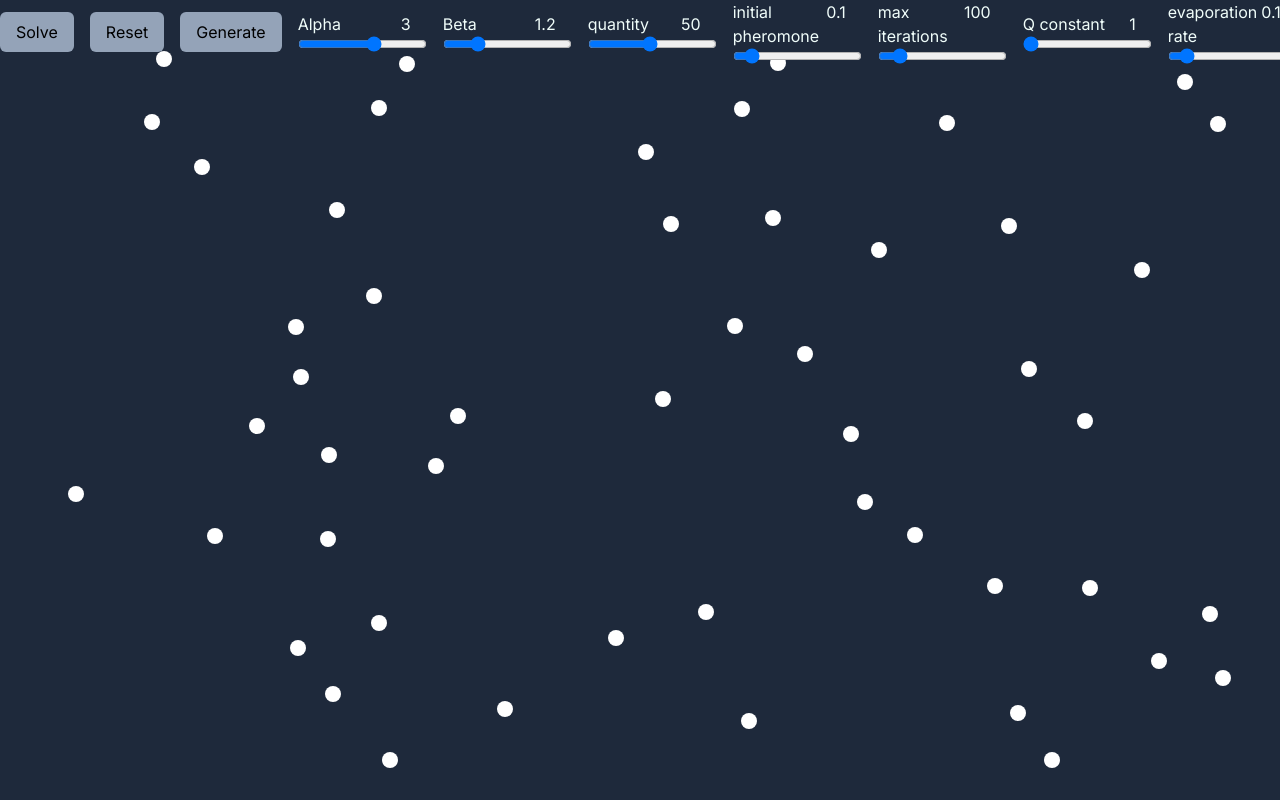
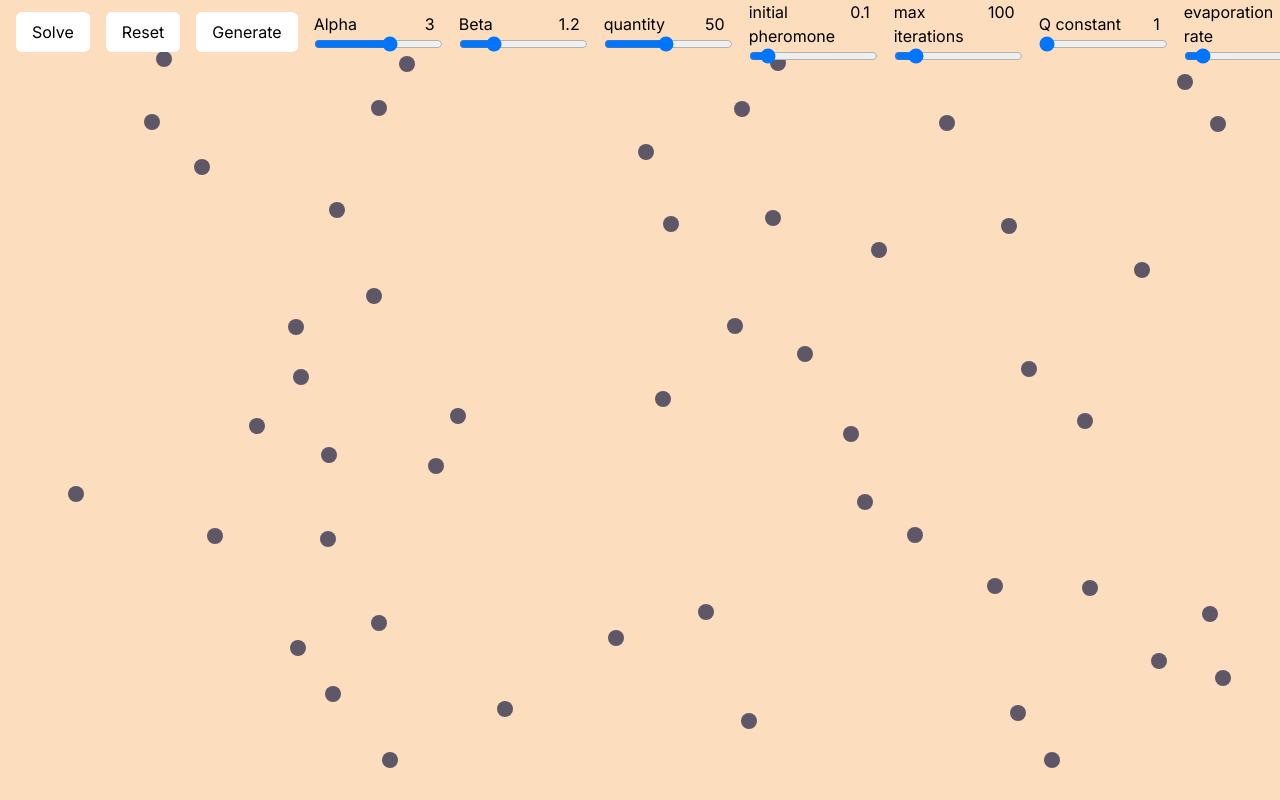
Before and after one commit to WarlockJa/tsp-ant-colony-optimization, a Next.js app: page / in a window 1280 px wide. Built offline with nearby package versions, Linux system fonts and the light colour scheme.

Commit message:
css light/dark

```diff
--- a/src/app/components/ACOConrtols/ACOControls.tsx
+++ b/src/app/components/ACOConrtols/ACOControls.tsx
@@ -32,9 +32,9 @@ export default function ACOControls() {
   const [, resetSelectedPoints] = useAtom(writeOnlyResetSelectedPointsAtom);
 
   return (
-    <nav className="fixed left-0 top-0 flex gap-4 items-center z-20">
+    <nav className="fixed left-0 top-0 right-0 flex gap-4 px-4 items-center z-20">
       <button
-        className="rounded-md bg-slate-400 hover:bg-slate-200 transition-colors py-2 px-4"
+        className="rounded-md bg-button_bg dark:bg-dark_button_bg hover:bg-hover_color transition-colors py-2 px-4"
         title="Start ACO sequence"
         onClick={() => {
           setSolveFlagTrue();
@@ -44,7 +44,7 @@ export default function ACOControls() {
         Solve
       </button>
       <button
-        className="rounded-md bg-slate-400 hover:bg-slate-200 transition-colors py-2 px-4"
+        className="rounded-md bg-button_bg dark:bg-dark_button_bg hover:bg-hover_color transition-colors py-2 px-4"
         title="Reset values"
         onClick={() => {
           setSolveFlagFalse();
@@ -57,7 +57,7 @@ export default function ACOControls() {
         Reset
       </button>
       <button
-        className="rounded-md bg-slate-400 hover:bg-slate-200 transition-colors py-2 px-4"
+        className="rounded-md bg-button_bg dark:bg-dark_button_bg hover:bg-hover_color transition-colors py-2 px-4"
         title="Generate new dots"
         onClick={() => {
           setMapGenerateFlagFalse();
@@ -70,8 +70,8 @@ export default function ACOControls() {
       >
         Generate
       </button>
-      <div className="flex flex-col text-teal-50">
-        <div className="flex justify-between pr-4">
+      <div className="flex flex-col text-font_color dark:text-dark_font_color w-1/6">
+        <div className="flex justify-between pr-2">
           <label htmlFor="ACOControls__input--alpha">Alpha</label>
           <label htmlFor="ACOControls__input--alpha">{parameters.alpha}</label>
         </div>
@@ -90,8 +90,8 @@ export default function ACOControls() {
           }
         />
       </div>
-      <div className="flex flex-col text-teal-50">
-        <div className="flex justify-between pr-4">
+      <div className="flex flex-col text-font_color dark:text-dark_font_color w-1/6">
+        <div className="flex justify-between pr-2">
           <label htmlFor="ACOControls__input--beta">Beta</label>
           <label htmlFor="ACOControls__input--beta">{parameters.beta}</label>
         </div>
@@ -107,9 +107,9 @@ export default function ACOControls() {
           }
         />
       </div>
-      <div className="flex flex-col text-teal-50">
-        <div className="flex justify-between pr-4">
-          <label htmlFor="ACOControls__input--quantity">quantity</label>
+      <div className="flex flex-col text-font_color dark:text-dark_font_color w-1/6">
+        <div className="flex justify-between pr-2">
+          <label htmlFor="ACOControls__input--quantity">quantity </label>
           <label htmlFor="ACOControls__input--quantity">
             {parameters.quantity}
           </label>
@@ -128,8 +128,8 @@ export default function ACOControls() {
           }
         />
       </div>
-      <div className="flex flex-col text-teal-50">
-        <div className="flex justify-between pr-4">
+      <div className="flex flex-col text-font_color dark:text-dark_font_color w-1/6">
+        <div className="flex justify-between pr-2">
           <label htmlFor="ACOControls__input--quantity">
             initial pheromone
           </label>
@@ -152,8 +152,8 @@ export default function ACOControls() {
           }
         />
       </div>
-      <div className="flex flex-col text-teal-50">
-        <div className="flex justify-between pr-4">
+      <div className="flex flex-col text-font_color dark:text-dark_font_color w-1/6">
+        <div className="flex justify-between pr-2">
           <label htmlFor="ACOControls__input--maxIterations">
             max iterations
           </label>
@@ -175,9 +175,9 @@ export default function ACOControls() {
           }
         />
       </div>
-      <div className="flex flex-col text-teal-50">
-        <div className="flex justify-between pr-4">
-          <label htmlFor="ACOControls__input--q0">Q constant</label>
+      <div className="flex flex-col text-font_color dark:text-dark_font_color w-1/6">
+        <div className="flex justify-between pr-2">
+          <label htmlFor="ACOControls__input--q0">Q constant </label>
           <label htmlFor="ACOControls__input--q0">{parameters.q0}</label>
         </div>
         <input
@@ -195,8 +195,8 @@ export default function ACOControls() {
           }
         />
       </div>
-      <div className="flex flex-col text-teal-50">
-        <div className="flex justify-between pr-4">
+      <div className="flex flex-col text-font_color dark:text-dark_font_color w-1/6">
+        <div className="flex justify-between pr-2">
           <label htmlFor="ACOControls__input--evaporationRate">
             evaporation rate
           </label>
--- a/src/app/components/ACOHeatmap/ACOHeatmap.tsx
+++ b/src/app/components/ACOHeatmap/ACOHeatmap.tsx
@@ -122,7 +122,7 @@ export default function ACOHeatmap({ screenRatio }: { screenRatio: number }) {
 
   return (
     <>
-      <div className="absolute left-0 top-12 bg-black bg-opacity-40 p-4 text-teal-50 rounded">
+      <div className="absolute left-0 top-12 bg-menu bg-opacity-40 p-4 text-menu_font_color rounded">
         <div>Best Route: {bestRoute.length}</div>
         <div>Iteration N: {iterationsCounter}</div>
         <div>
--- a/src/app/components/AntMap/AntMap.tsx
+++ b/src/app/components/AntMap/AntMap.tsx
@@ -37,8 +37,8 @@ export default function AntMap() {
             }}
             className={`h-[1em] w-[1em] rounded-full absolute ${
               selectedPoints.pointA === index || selectedPoints.pointB === index
-                ? "bg-green-400"
-                : "bg-white"
+                ? "bg-selected_dot_color"
+                : "bg-dot_color dark:bg-dark_dot_color"
             } cursor-pointer z-10`}
             onClick={() => {
               index !== selectedPoints.pointA &&
--- a/src/app/page.tsx
+++ b/src/app/page.tsx
@@ -2,7 +2,7 @@ import ACO from "./components/ACO";
 
 export default function Home() {
   return (
-    <main className="min-h-screen relative bg-slate-800 overflow-hidden">
+    <main className="min-h-screen relative bg-primary dark:bg-dark_primary overflow-hidden">
       <ACO />
     </main>
   );
--- a/src/app/utils/Line.tsx
+++ b/src/app/utils/Line.tsx
@@ -12,7 +12,7 @@ export default function Line({
   y1,
   x2,
   y2,
-  color = "#fdf4",
+  color = "#fdf9",
   width = 0,
 }: ILineProps): JSX.Element {
   return (
--- a/tailwind.config.ts
+++ b/tailwind.config.ts
@@ -7,13 +7,22 @@ const config: Config = {
     "./src/app/**/*.{js,ts,jsx,tsx,mdx}",
   ],
   theme: {
-    extend: {
-      backgroundImage: {
-        "gradient-radial": "radial-gradient(var(--tw-gradient-stops))",
-        "gradient-conic":
-          "conic-gradient(from 180deg at 50% 50%, var(--tw-gradient-stops))",
-      },
+    colors: {
+      primary: "#FCDEBE",
+      font_color: "black",
+      button_bg: "white",
+      hover_color: "#D4D2A5",
+      dot_color: "#5E5768",
+      dark_primary: "#3A445D",
+      dark_font_color: "#D4D2A5",
+      dark_button_bg: "gray",
+      dark_hover_color: "#5E5768",
+      dark_dot_color: "#fff",
+      selected_dot_color: "green",
+      menu: "black",
+      menu_font_color: "#eee",
     },
+    extend: {},
   },
   plugins: [],
 };
```
